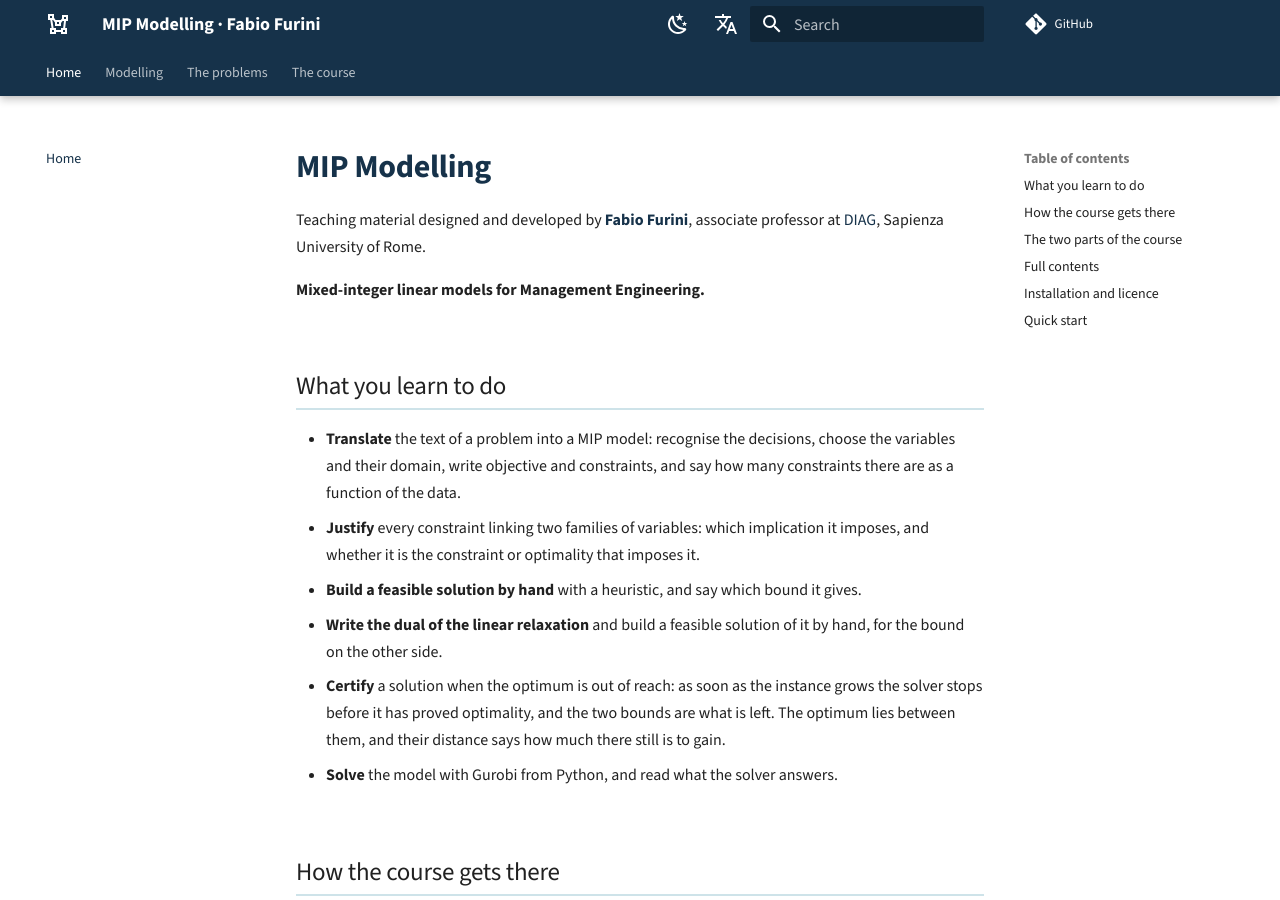
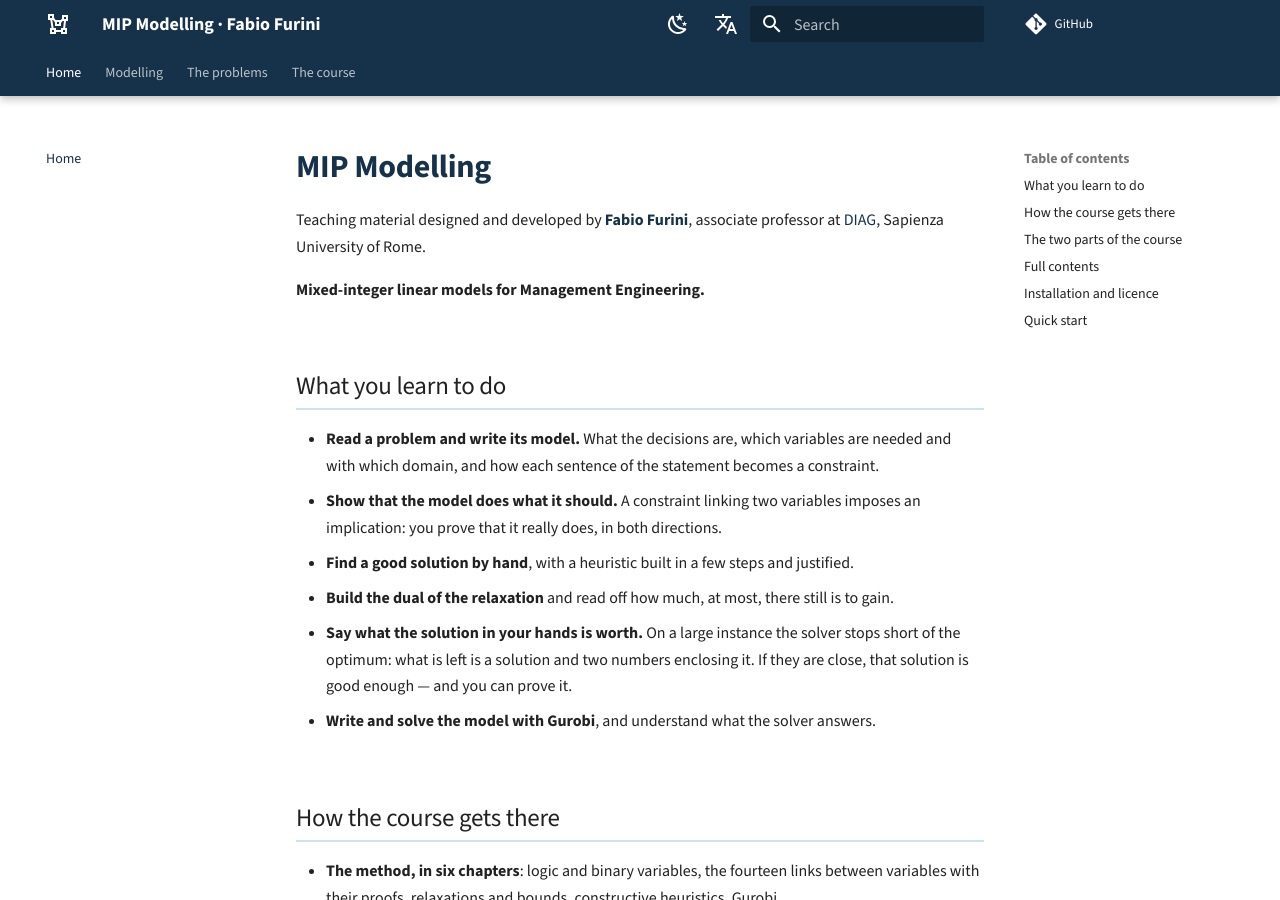
Before and after one commit to fabiofurini/mip-modelling, an MkDocs documentation site: the page built from docs/index.md, in a window 1280 px wide and 900 px high. Built offline with MkDocs 1.6.1 and Material for MkDocs 9.7.7, drawn with Linux system fonts in a browser that asks for light colours; comment, search, counter and statistics services are not loaded.

Commit message:
The competences, stated directly
"Certify the solution when the optimum is out of reach" is gone: the point now
reads "say what the solution in your hands is worth", and explains in two lines
why it matters --- on a large instance the solver stops short of the optimum,
what is left is a solution and two numbers enclosing it, and if they are close
that solution is good enough and you can prove it.

Co-Authored-By: Claude Opus 5 <noreply@anthropic.com>

```diff
--- a/docs/index.md
+++ b/docs/index.md
@@ -7,21 +7,22 @@ professor at [DIAG](https://www.diag.uniroma1.it/), Sapienza University of Rome.
 
 ## What you learn to do
 
-- **Translate** the text of a problem into a MIP model: recognise the decisions,
-  choose the variables and their domain, write objective and constraints, and
-  say how many constraints there are as a function of the data.
-- **Justify** every constraint linking two families of variables: which
-  implication it imposes, and whether it is the constraint or optimality that
-  imposes it.
-- **Build a feasible solution by hand** with a heuristic, and say which bound it
-  gives.
-- **Write the dual of the linear relaxation** and build a feasible solution of
-  it by hand, for the bound on the other side.
-- **Certify** a solution when the optimum is out of reach: as soon as the
-  instance grows the solver stops before it has proved optimality, and the two
-  bounds are what is left. The optimum lies between them, and their distance
-  says how much there still is to gain.
-- **Solve** the model with Gurobi from Python, and read what the solver answers.
+- **Read a problem and write its model.** What the decisions are, which
+  variables are needed and with which domain, and how each sentence of the
+  statement becomes a constraint.
+- **Show that the model does what it should.** A constraint linking two
+  variables imposes an implication: you prove that it really does, in both
+  directions.
+- **Find a good solution by hand**, with a heuristic built in a few steps and
+  justified.
+- **Build the dual of the relaxation** and read off how much, at most, there
+  still is to gain.
+- **Say what the solution in your hands is worth.** On a large instance the
+  solver stops short of the optimum: what is left is a solution and two numbers
+  enclosing it. If they are close, that solution is good enough — and you can
+  prove it.
+- **Write and solve the model with Gurobi**, and understand what the solver
+  answers.
 
 ## How the course gets there
 
```
